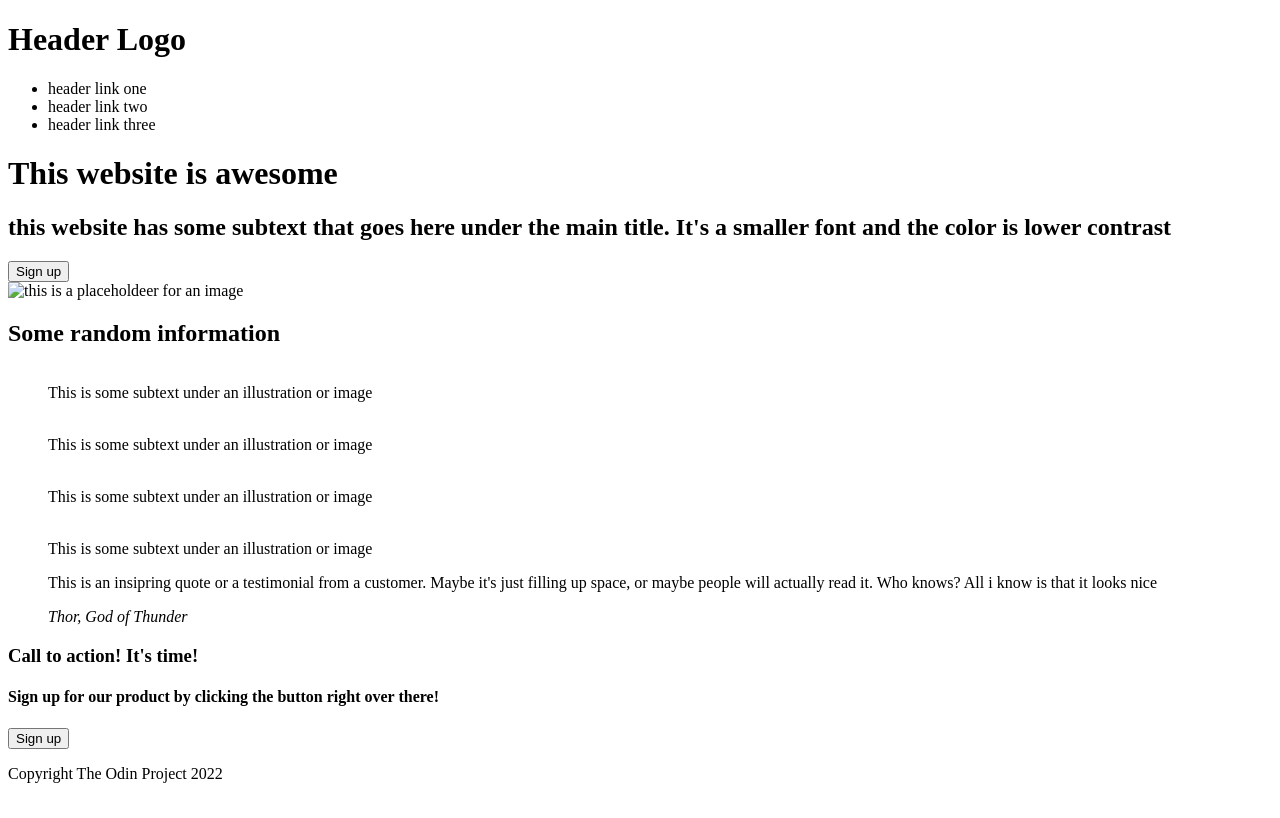
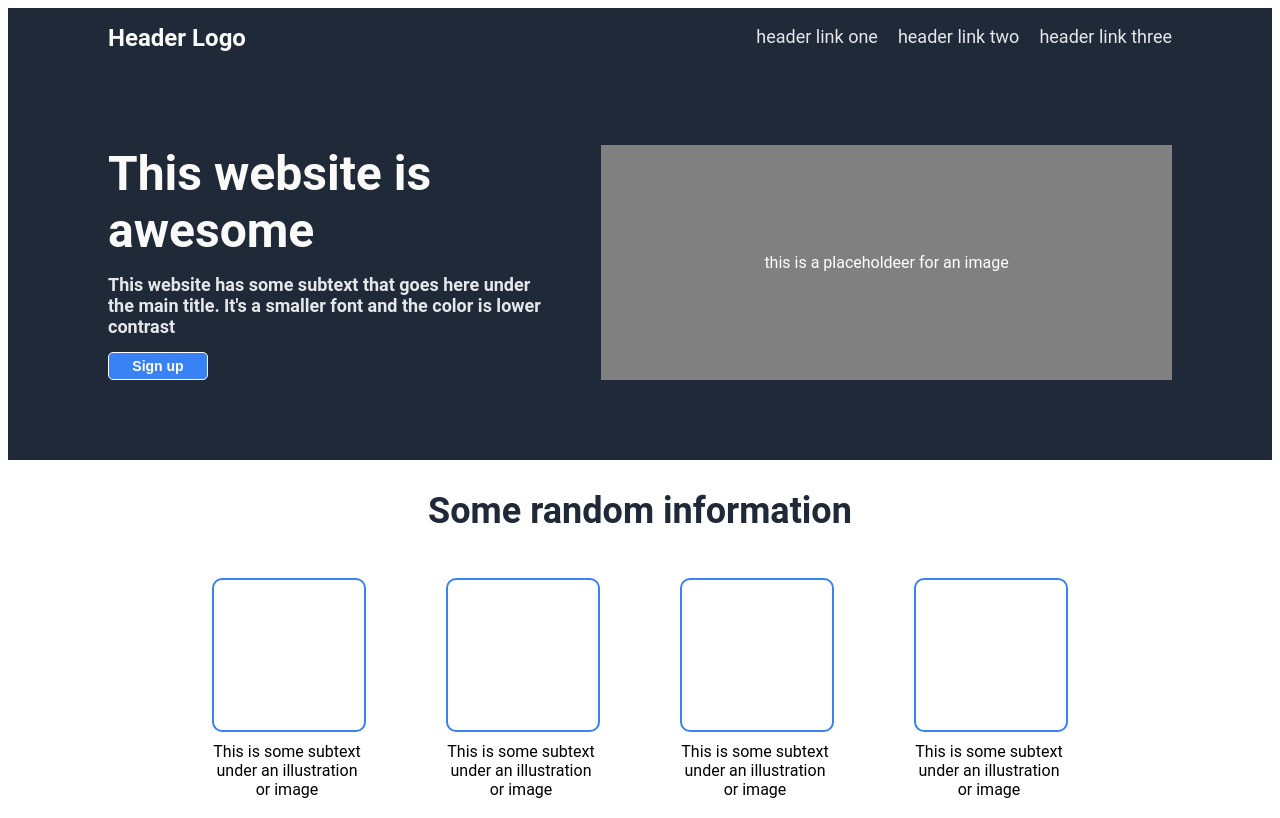
Before and after one commit to chinoyenum1/Landing-Page, a plain HTML site: page index.html in a window 1280 px wide. Shown: the top 818 px of the page. Drawn offline with Linux system fonts and the light colour scheme.

Commit message:
Added stylesheet and designed landing page

```diff
--- a/index.html
+++ b/index.html
@@ -5,9 +5,11 @@
     <meta http-equiv="X-UA-Compatible" content="IE=edge">
     <meta name="viewport" content="width=device-width, initial-scale=1.0">
     <title>Landing Page</title>
+    <link rel="stylesheet" href="style.css">
 </head>
 <body>
     <header>
+        <div class="main-header">
                 <h1>Header Logo</h1>
             <nav>
                 <ul>
@@ -16,47 +18,55 @@
                     <li>header link three</li>
                 </ul>
             </nav>
-        <div>
+        </div>
+        <div class="head">
+            <div class="head-text">
                 <h1>This website is awesome</h1>
-            <h2>this website has some subtext that goes here under the main title. It's a smaller font and the color is lower contrast</h2>
+                <h2>This website has some subtext that goes here under the main title. It's a smaller font and the color is lower contrast</h2>
                 <button>Sign up</button>
-            <div><img src="" alt="this is a placeholdeer for an image"></div>
+            </div>
+            <div id="head-img"><p>this is a placeholdeer for an image</p></div>
         </div>
     </header>
-    <section>
+    <section class="img-sect">
         <h2>Some random information</h2>
-        <figure>
-            <img src="hp.jpeg" alt="">
+        <div class="figures">
+            <figure class="img">
+                <div class="img-holder"></div>
                 <figcaption>This is some subtext under an illustration or image</figcaption>
             </figure>
-        <figure>
-            <img src="hp.jpeg" alt="">
+            <figure class="img">
+                <div class="img-holder"></div>
                 <figcaption>This is some subtext under an illustration or image</figcaption>
             </figure>
-        <figure>
-            <img src="hp.jpeg" alt="">
+            <figure class="img">
+                <div class="img-holder"></div>
                 <figcaption>This is some subtext under an illustration or image</figcaption>
             </figure>
-        <figure>
-            <img src="hp.jpeg" alt="">
+            <figure class="img">
+                <div class="img-holder"></div>
                 <figcaption>This is some subtext under an illustration or image</figcaption>
             </figure>
+        </div>
     </section>
-    <section>
-        <figure>
-            <p>This is an insipring quote or a testimonial from a customer. Maybe it's just filling up space, or maybe people will actually read it. Who knows? All i know is that it looks nice </p>
-            <figcaption>
-                <cite>Thor, God of Thunder</cite>
+    <section class="information">
+        <figure class="quote">
+            <cite>This is an insipring quote or a testimonial from a customer. Maybe it's just filling up space, or maybe people will actually read it. Who knows? All i know is that it looks nice </cite>
+            <figcaption class="cite">
+                <p>- Thor, God of Thunder</p>
             </figcaption>
         </figure>
-        <div>
-            <h3>Call to action! It's time!</h3>
-            <h4>Sign up for our product by clicking the button right over there!</h4>
+        <div class="blue-info">
+            <p class="call">Call to action! It's time!</p>
+            <div class="sign-up">
+                <p class="reg">Sign up for our product by clicking the button right over there!
+                </p>
             <button>Sign up</button>
+            </div>
         </div>
     </section>
     <footer>
-        <p>Copyright The Odin Project 2022</p>
+        <p>Copyright © The Odin Project 2022</p>
     </footer>
 </body>
 </html>
--- /dev/null
+++ b/style.css
@@ -0,0 +1,165 @@
+body{
+    display: flex;
+    flex-direction: column;
+    font-family: 'roboto', 'Lucida Sans', 'Lucida Sans Regular', 'Lucida Grande', 'Lucida Sans Unicode', Geneva, Verdana, sans-serif;
+}
+
+header{
+    background-color: #1f2937;
+    display: flex;
+    flex-direction: column;
+
+}
+
+.main-header{
+    display: flex;
+    justify-content: space-between;
+    margin: 0px 100px;
+}
+
+main-header, h1{
+    font-size: 24px;
+    color: #f9faf8;
+    margin-bottom: 0px;
+}
+
+ul{
+    display: flex;
+    list-style: none;
+    padding-right: 0px;
+    gap: 20px;
+    color: #e5e7eb;
+    font-size: 18px;
+
+}
+
+.head-text h1{
+    font-size: 48px;
+    font-weight: bolder;
+    margin-top: 0px;
+    color: #f9faf8;
+}
+
+.head-text h2{
+    font-size: 18px;
+    color: #e5e7eb;
+}
+
+button{
+    font-size: 14px;
+    font-weight: bold;
+    width: 100px;
+    padding: 5px;
+    background-color: #3882f6;
+    color: white;
+    border: 1px solid white;
+    border-radius: 5px;
+}
+
+.head{
+    margin: 80px 100px;
+    display: flex;
+    gap: 50px;
+}
+
+#head-img{
+    display: flex;
+    width: 1200px;
+    background-color: gray;
+    align-items: center;
+    justify-content: center;
+    color: white;
+
+}
+
+section h2{
+    font-size: 36px;
+    font-weight: bolder;
+    color: #1f2937;
+}
+
+.img-sect{
+    display: flex;
+    flex-direction: column;
+    align-items: center;
+    justify-content: center;padding-bottom: 50px;
+}
+
+.figures{
+    display: flex;
+    align-content: center;
+    justify-items: center;
+}
+
+.img-holder{
+    width: 150px;
+    height: 150px;
+    border-radius: 10px;
+    border: 2px solid #3882f6;
+}
+
+figcaption{
+    width: 150px;
+    text-align: center;
+    margin-top: 10px;
+}
+
+/* .information{
+    border: 1px solid red;
+} */
+.quote{
+    display: flex;
+    flex-direction: column;
+    background-color: #e5e7eb;
+    margin: 0px;
+    padding: 100px 250px;
+}
+
+.quote cite{
+    font-size: 36px;
+    font-style: italic;
+    font-weight: normal;
+    color: #1f2937;
+}
+
+.cite{
+    font-size: 24px;
+    font-weight: bold;
+    align-self: flex-end;
+    width: 400px;
+}
+
+.blue-info{
+    background-color: #3882f6;
+    display: flex;
+    flex-direction: column;
+    margin: 100px 150px;
+    border-radius: 5px;
+    padding: 40px 80px;color: white;
+}
+
+.call{
+    font-size: 18px;
+    font-weight: bold;
+    margin: 0px;
+}
+
+.sign-up{
+    display: flex;
+    justify-content: space-between;
+    align-items: baseline;
+}
+
+.reg{
+    margin: 0px;
+    font-size: 14px;
+
+}
+
+footer{
+    background-color: #1f2937;
+    color: #e5e7eb;
+    text-align: center;
+    font-size: 12px;
+    padding: 15px;
+}
```
Lines whose indentation alone changed are shown as unchanged.
